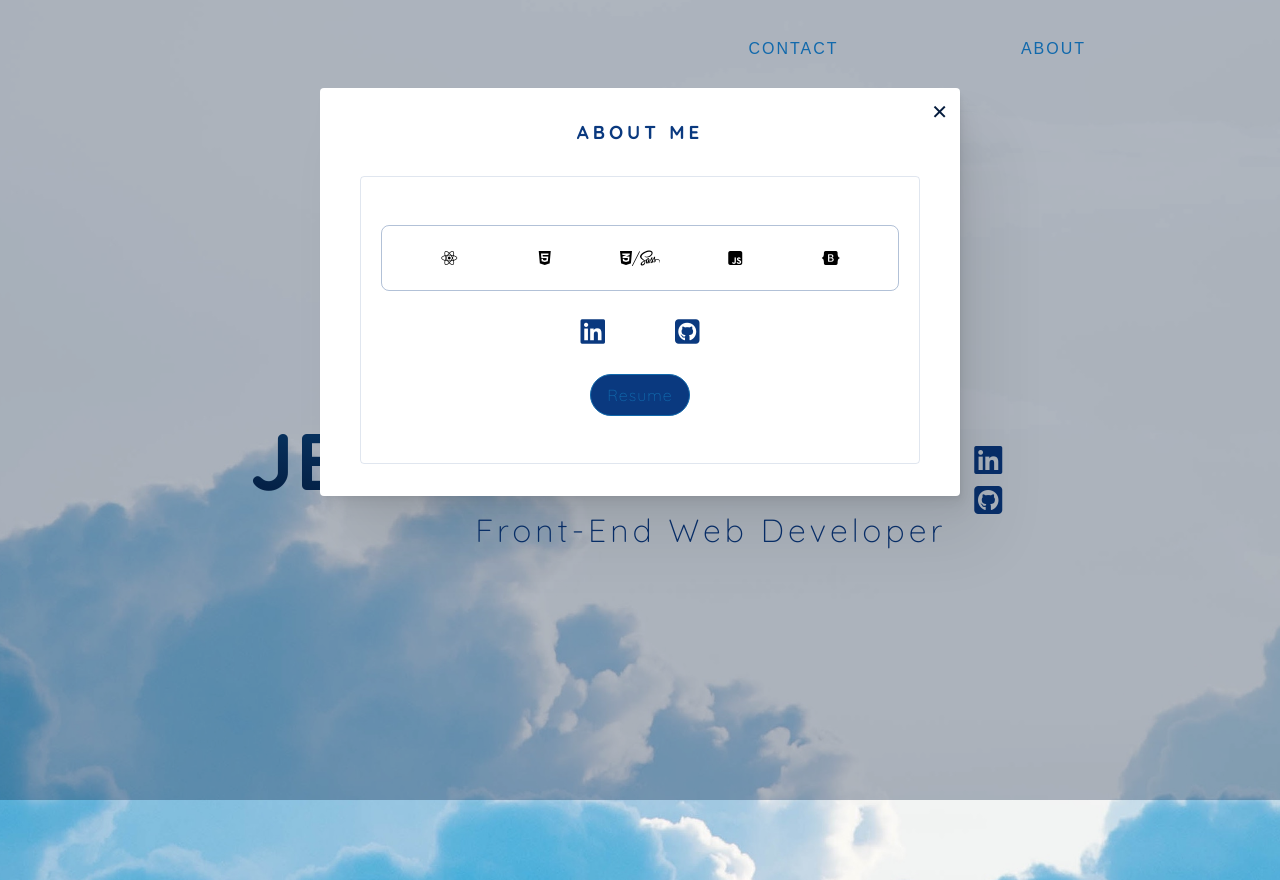
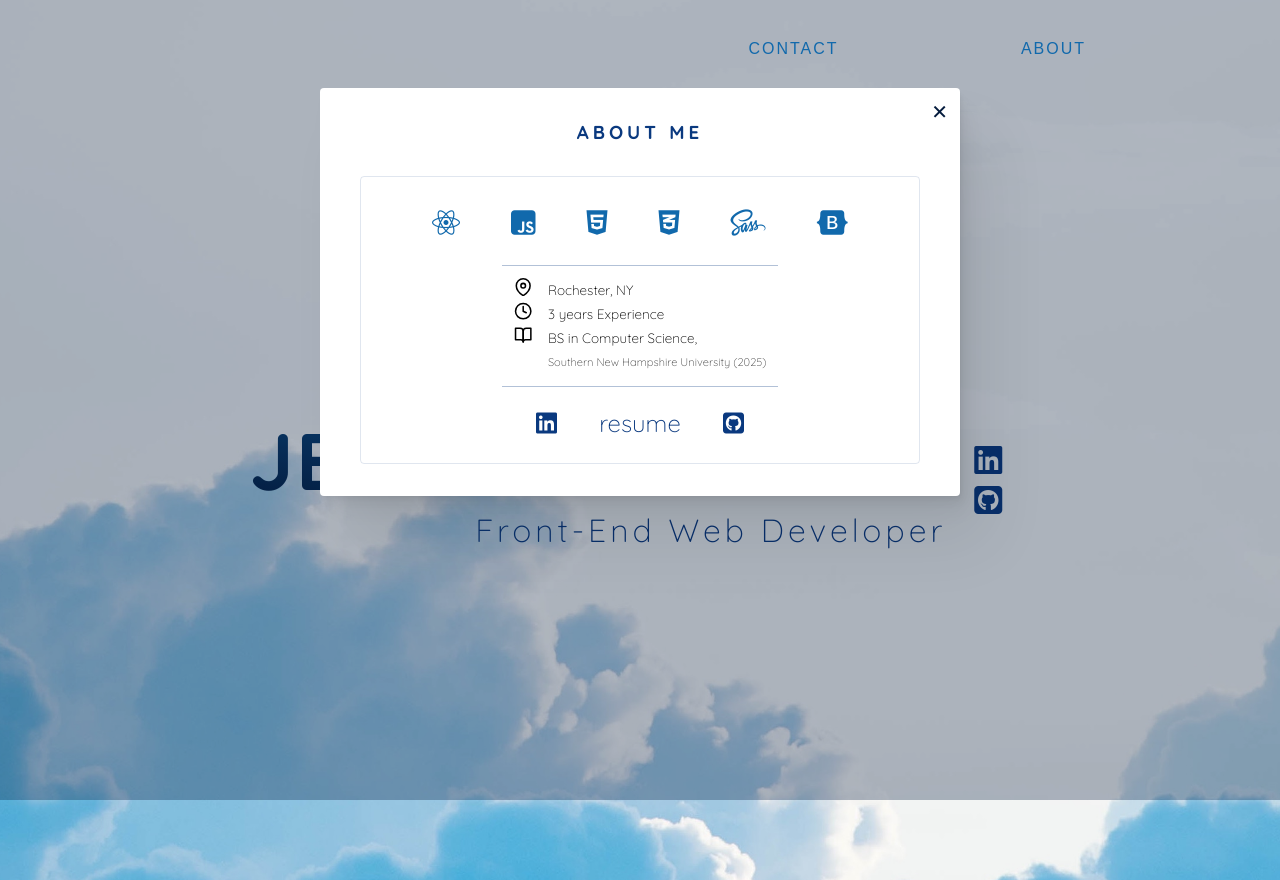
Before and after one commit to jennstirpe/portfolio-v6, a React (Vite) app: page / in a window 1280 px wide. Both pictures are taken after a click on the button "ABOUT". Built offline with nearby package versions, Linux system fonts and the light colour scheme.

Commit message:
Added content to About modal, updated styles.  Fixed attribute names

```diff
--- a/src/components/main/Project.jsx
+++ b/src/components/main/Project.jsx
@@ -24,9 +24,9 @@ export default function Project({ project }) {
             <button onClick={() => toggleAll()} className="mobile-toggle-details" aria-label="Toggle more info">
                 {
                     detailsActive ? (
-                        <svg xmlns="http://www.w3.org/2000/svg" width="24" height="24" viewBox="0 0 24 24" fill="none" stroke="#fff" stroke-width="2" stroke-linecap="round" stroke-linejoin="round" class="feather feather-x"><line x1="18" y1="6" x2="6" y2="18"></line><line x1="6" y1="6" x2="18" y2="18"></line></svg>
+                        <svg xmlns="http://www.w3.org/2000/svg" width="24" height="24" viewBox="0 0 24 24" fill="none" stroke="#fff" strokeWidth="2" strokeLinecap="round" strokeLinejoin="round" className="feather feather-x"><line x1="18" y1="6" x2="6" y2="18"></line><line x1="6" y1="6" x2="18" y2="18"></line></svg>
                     ) : (
-                        <svg xmlns="http://www.w3.org/2000/svg" width="24" height="24" viewBox="0 0 24 24" fill="none" stroke="#fff" stroke-width="2" stroke-linecap="round" stroke-linejoin="round" class="feather feather-info"><circle cx="12" cy="12" r="10"></circle><line x1="12" y1="16" x2="12" y2="12"></line><line x1="12" y1="8" x2="12.01" y2="8"></line></svg>
+                        <svg xmlns="http://www.w3.org/2000/svg" width="24" height="24" viewBox="0 0 24 24" fill="none" stroke="#fff" strokeWidth="2" strokeLinecap="round" strokeLinejoin="round" className="feather feather-info"><circle cx="12" cy="12" r="10"></circle><line x1="12" y1="16" x2="12" y2="12"></line><line x1="12" y1="8" x2="12.01" y2="8"></line></svg>
                     )
                 }
             </button>
@@ -38,15 +38,15 @@ export default function Project({ project }) {
                         <div className="project-tech-list">
                             {
                                 project.tech.map(tech => {
-                                    return <span className="project-tech">{tech}</span>
+                                    return <span key={tech} className="project-tech">{tech}</span>
                                 })
                             }
                         </div>
                         <button onClick={() => setDescActive(true)} className="project-modal-btn">More Info</button>
 
                         <div className="project-links">
-                            <a className="project-link" href={project.github} aria-label="GitHub repository"><svg xmlns="http://www.w3.org/2000/svg" width="24" height="24" viewBox="0 0 24 24" fill="none" stroke="#fff" stroke-width="2" stroke-linecap="round" stroke-linejoin="round" class="feather feather-github"><path d="M9 19c-5 1.5-5-2.5-7-3m14 6v-3.87a3.37 3.37 0 0 0-.94-2.61c3.14-.35 6.44-1.54 6.44-7A5.44 5.44 0 0 0 20 4.77 5.07 5.07 0 0 0 19.91 1S18.73.65 16 2.48a13.38 13.38 0 0 0-7 0C6.27.65 5.09 1 5.09 1A5.07 5.07 0 0 0 5 4.77a5.44 5.44 0 0 0-1.5 3.78c0 5.42 3.3 6.61 6.44 7A3.37 3.37 0 0 0 9 18.13V22"></path></svg></a>
-                            <a className="project-link" href={project.link} aria-label="Live site"><svg xmlns="http://www.w3.org/2000/svg" width="24" height="24" viewBox="0 0 24 24" fill="none" stroke="#fff" stroke-width="2" stroke-linecap="round" stroke-linejoin="round" class="feather feather-external-link"><path d="M18 13v6a2 2 0 0 1-2 2H5a2 2 0 0 1-2-2V8a2 2 0 0 1 2-2h6"></path><polyline points="15 3 21 3 21 9"></polyline><line x1="10" y1="14" x2="21" y2="3"></line></svg></a>
+                            <a className="project-link" href={project.github} aria-label="GitHub repository"><svg xmlns="http://www.w3.org/2000/svg" width="24" height="24" viewBox="0 0 24 24" fill="none" stroke="#fff" strokeWidth="2" strokeLinecap="round" strokeLinejoin="round" className="feather feather-github"><path d="M9 19c-5 1.5-5-2.5-7-3m14 6v-3.87a3.37 3.37 0 0 0-.94-2.61c3.14-.35 6.44-1.54 6.44-7A5.44 5.44 0 0 0 20 4.77 5.07 5.07 0 0 0 19.91 1S18.73.65 16 2.48a13.38 13.38 0 0 0-7 0C6.27.65 5.09 1 5.09 1A5.07 5.07 0 0 0 5 4.77a5.44 5.44 0 0 0-1.5 3.78c0 5.42 3.3 6.61 6.44 7A3.37 3.37 0 0 0 9 18.13V22"></path></svg></a>
+                            <a className="project-link" href={project.link} aria-label="Live site"><svg xmlns="http://www.w3.org/2000/svg" width="24" height="24" viewBox="0 0 24 24" fill="none" stroke="#fff" strokeWidth="2" strokeLinecap="round" strokeLinejoin="round" className="feather feather-external-link"><path d="M18 13v6a2 2 0 0 1-2 2H5a2 2 0 0 1-2-2V8a2 2 0 0 1 2-2h6"></path><polyline points="15 3 21 3 21 9"></polyline><line x1="10" y1="14" x2="21" y2="3"></line></svg></a>
                         </div>
                     </div>
                 ) : null
@@ -57,15 +57,15 @@ export default function Project({ project }) {
                 <div className="project-tech-list">
                     {
                         project.tech.map(tech => {
-                            return <span className="project-tech">{tech}</span>
+                            return <span key={tech} className="project-tech">{tech}</span>
                         })
                     }
                 </div>
                 <button onClick={() => setDescActive(true)} className="project-modal-btn">More Info</button>
 
                 <div className="project-links">
-                    <a className="project-link" href={project.github} aria-label="View GitHub repository"><svg xmlns="http://www.w3.org/2000/svg" width="24" height="24" viewBox="0 0 24 24" fill="none" stroke="#fff" stroke-width="2" stroke-linecap="round" stroke-linejoin="round" class="feather feather-github"><path d="M9 19c-5 1.5-5-2.5-7-3m14 6v-3.87a3.37 3.37 0 0 0-.94-2.61c3.14-.35 6.44-1.54 6.44-7A5.44 5.44 0 0 0 20 4.77 5.07 5.07 0 0 0 19.91 1S18.73.65 16 2.48a13.38 13.38 0 0 0-7 0C6.27.65 5.09 1 5.09 1A5.07 5.07 0 0 0 5 4.77a5.44 5.44 0 0 0-1.5 3.78c0 5.42 3.3 6.61 6.44 7A3.37 3.37 0 0 0 9 18.13V22"></path></svg></a>
-                    <a className="project-link" href={project.link} aria-label="View Live site"><svg xmlns="http://www.w3.org/2000/svg" width="24" height="24" viewBox="0 0 24 24" fill="none" stroke="#fff" stroke-width="2" stroke-linecap="round" stroke-linejoin="round" class="feather feather-external-link"><path d="M18 13v6a2 2 0 0 1-2 2H5a2 2 0 0 1-2-2V8a2 2 0 0 1 2-2h6"></path><polyline points="15 3 21 3 21 9"></polyline><line x1="10" y1="14" x2="21" y2="3"></line></svg></a>
+                    <a className="project-link" href={project.github} aria-label="View GitHub repository"><svg xmlns="http://www.w3.org/2000/svg" width="24" height="24" viewBox="0 0 24 24" fill="none" stroke="#fff" strokeWidth="2" strokeLinecap="round" strokeLinejoin="round" className="feather feather-github"><path d="M9 19c-5 1.5-5-2.5-7-3m14 6v-3.87a3.37 3.37 0 0 0-.94-2.61c3.14-.35 6.44-1.54 6.44-7A5.44 5.44 0 0 0 20 4.77 5.07 5.07 0 0 0 19.91 1S18.73.65 16 2.48a13.38 13.38 0 0 0-7 0C6.27.65 5.09 1 5.09 1A5.07 5.07 0 0 0 5 4.77a5.44 5.44 0 0 0-1.5 3.78c0 5.42 3.3 6.61 6.44 7A3.37 3.37 0 0 0 9 18.13V22"></path></svg></a>
+                    <a className="project-link" href={project.link} aria-label="View Live site"><svg xmlns="http://www.w3.org/2000/svg" width="24" height="24" viewBox="0 0 24 24" fill="none" stroke="#fff" strokeWidth="2" strokeLinecap="round" strokeLinejoin="round" className="feather feather-external-link"><path d="M18 13v6a2 2 0 0 1-2 2H5a2 2 0 0 1-2-2V8a2 2 0 0 1 2-2h6"></path><polyline points="15 3 21 3 21 9"></polyline><line x1="10" y1="14" x2="21" y2="3"></line></svg></a>
                 </div>
             </div>
 
--- a/src/components/main/ProjectsSection.jsx
+++ b/src/components/main/ProjectsSection.jsx
@@ -9,7 +9,7 @@ export default function ProjectsSection() {
       <ul className="projects-list">
         {
           projects.map(project => {
-            return  <li><Project key={project.id} project={project} /></li>
+            return  <li key={project.id}><Project project={project} /></li>
           })
         }
       </ul>
--- a/src/components/modals/AboutModal.jsx
+++ b/src/components/modals/AboutModal.jsx
@@ -12,52 +12,60 @@ export default function AboutModal({ handleClose }) {
     <StyledAboutModal className="modal">
         <CloseBtn closeModal={closeAbout} modal="Close about modal" />
         <h3 className="modal-header">About me</h3>
-        <div className="about-desc">
-
+        <div className="about-body">
           <ul className="tech-list">
-            <li class="tech-list-item">
-                <span class="tooltip">React</span>
-                <span>
-                  <i class="fa-brands fa-react"></i>
-                </span>
+            <li className="tech-list-item">
+                <span className="tooltip">React</span>
+                <i className="fa-brands fa-react"></i>
             </li>
-            <li class="tech-list-item">
-                <span class="tooltip">HTML</span>
-                <span>
-                  <i class="fa-brands fa-html5"></i>
-                </span>
+            <li className="tech-list-item">
+                <span className="tooltip">JavaScript</span>
+                <i className="fa-brands fa-square-js"></i>
             </li>
-            <li class="tech-list-item">
-                <span class="tooltip">CSS / Sass</span>
-                <span>
-                <i class="fa-brands fa-css3-alt"></i>/<i class="fa-brands fa-sass"></i>
-                </span>
+            <li className="tech-list-item">
+                <span className="tooltip">HTML</span>
+                <i className="fa-brands fa-html5"></i>
             </li>
-            <li class="tech-list-item">
-                <span class="tooltip">JavaScript</span>
-                <span>
-                <i class="fa-brands fa-square-js"></i>
-                </span>
+            <li className="tech-list-item">
+                <span className="tooltip">CSS</span>
+                <i className="fa-brands fa-css3-alt"></i>
             </li>
-            <li class="tech-list-item">
-                <span class="tooltip">Bootstrap</span>
-                <span>
-                <i class="fa-brands fa-bootstrap"></i>
-                </span>
+            <li className="tech-list-item">
+                <span className="tooltip">Sass</span>
+                <i className="fa-brands fa-sass"></i>
+            </li>
+            <li className="tech-list-item">
+                <span className="tooltip">Bootstrap</span>
+                <i className="fa-brands fa-bootstrap"></i>
             </li>
           </ul>
+
+          <section className="about-desc">
+            <div className="about-desc-item">
+              <svg xmlns="http://www.w3.org/2000/svg" width="24" height="24" viewBox="0 0 24 24" fill="none" stroke="currentColor" strokeWidth="2" strokeLinecap="round" strokeLinejoin="round" className="feather feather-map-pin"><path d="M21 10c0 7-9 13-9 13s-9-6-9-13a9 9 0 0 1 18 0z"></path><circle cx="12" cy="10" r="3"></circle></svg>
+              <p>Rochester, NY</p>
+            </div>
+            <div className="about-desc-item">
+              <svg xmlns="http://www.w3.org/2000/svg" width="24" height="24" viewBox="0 0 24 24" fill="none" stroke="currentColor" strokeWidth="2" strokeLinecap="round" strokeLinejoin="round" className="feather feather-clock"><circle cx="12" cy="12" r="10"></circle><polyline points="12 6 12 12 16 14"></polyline></svg>
+              <p>3 years Experience</p>
+            </div>
+            <div className="about-desc-item">
+              <svg xmlns="http://www.w3.org/2000/svg" width="24" height="24" viewBox="0 0 24 24" fill="none" stroke="currentColor" strokeWidth="2" strokeLinecap="round" strokeLinejoin="round" className="feather feather-book-open"><path d="M2 3h6a4 4 0 0 1 4 4v14a3 3 0 0 0-3-3H2z"></path><path d="M22 3h-6a4 4 0 0 0-4 4v14a3 3 0 0 1 3-3h7z"></path></svg>
+              <p>BS in Computer Science, <span>Southern New Hampshire University (2025)</span></p>
+            </div>
+          </section>
 
           <ul className="about-socials">
             <li className="about-social">
               <a href="https://www.linkedin.com/in/jenniferstirpe/" target="_blank" aria-label="LinkedIn"><i className="fa-brands fa-linkedin"></i></a>
             </li>
             <li className="about-social">
+              <a className="about-resume" href={resume} target="_blank">resume</a>
+            </li>
+            <li className="about-social">
               <a href="https://github.com/jennstirpe" target="_blank" aria-label="GitHub"><i className="fa-brands fa-github-square"></i></a>
             </li>
           </ul>
-
-          <a class="about-resume" href={resume} target="_blank">Resume</a>
-
         </div>
 
     </StyledAboutModal>
--- a/src/components/modals/styled/AboutModal.styled.jsx
+++ b/src/components/modals/styled/AboutModal.styled.jsx
@@ -2,7 +2,7 @@ import styled from "styled-components";
 
 export const StyledAboutModal = styled.section`
 
-    .about-desc {
+    .about-body {
         padding: 1.25rem;
         margin: 1rem;
         line-height: 1.5rem;
@@ -14,44 +14,25 @@ export const StyledAboutModal = styled.section`
         align-items: center;
         justify-content: space-evenly;
 
-        .about-resume {
-            text-decoration: none;
-            padding: .5rem 1rem;
-            border-radius: 1.5rem;
-            letter-spacing: 1px;
-            transition: all 150ms linear;
-            background: ${({theme}) => theme.colors.accentDark};
-            border: 1px solid ${({theme}) => theme.colors.textLight};
-            color: ${({theme}) => theme.colors.textLight};
-
-            &:hover {
-                background: ${({theme}) => theme.colors.cardBg};
-                color: ${({theme}) => theme.colors.textDark};
-                border: 1px solid ${({theme}) => theme.colors.textDark};
-                box-shadow: 0 .25rem .25rem ${({theme}) => theme.colors.textDark}50;
-            }
-        }
-
         .tech-list {
-            border: 1px solid ${({theme}) => theme.colors.accentDark}50;
             width: 100%;
             padding: .25rem 0;
-            border-radius: .5rem;
             list-style: none;
             display: flex;
             justify-content: space-evenly;
 
             .tech-list-item {
                 position: relative;
-                height: 3.5rem;
-                width: 3.5rem;
-                padding: .25rem;
-                border-radius: 50%;
                 display: flex;
                 justify-content: center;
                 align-items: center;
                 cursor: pointer;
                 transition: all 0.2s cubic-bezier(0.68, -0.55, 0.265, 1.55);
+
+                i {
+                    font-size: 1.75rem;
+                    color: ${({theme}) => theme.colors.textLight};
+                }
             }
 
             .tooltip {
@@ -93,6 +74,37 @@ export const StyledAboutModal = styled.section`
             }
         }
 
+        .about-desc {
+            padding: .75rem;
+            margin: 1rem 0;
+            border-top: 1px solid ${({theme}) => theme.colors.accentDark}50;
+            border-bottom: 1px solid ${({theme}) => theme.colors.accentDark}50;
+
+            .about-desc-item {
+                display: flex;
+                align-items: flex-start;
+
+                svg {
+                    margin-right: 1rem;
+                    height: 1.15rem;
+                    width: 1.15rem;
+                    min-height: 1.15rem;
+                    min-width: 1.15rem;
+                }
+
+                p {
+                    font-size: clamp(0.65rem, 0.5758rem + 0.3394vw, 1rem);
+
+                    span {
+                        font-size: clamp(0.5rem, 0.4258rem + 0.3394vw, 0.85rem);
+                        opacity: .75;
+                        display: block;
+                        margin: 0;
+                    }
+                }
+            }
+        }
+
         .about-socials {
             width: 50%;
             display: flex;
@@ -100,7 +112,7 @@ export const StyledAboutModal = styled.section`
             list-style: none;
 
             .about-social {
-                font-size: 1.75rem;
+                font-size: 1.5rem;
 
                 a {
                     color: ${({theme}) => theme.colors.accentDark};
@@ -111,6 +123,20 @@ export const StyledAboutModal = styled.section`
                     }
                 }
             }
+
+            .about-resume {
+                text-decoration: none;
+                padding: .25rem .75rem;
+                margin: 0 .25rem;
+                border-radius: 1.5rem;
+                transition: all 150ms linear;
+                border: 1px solid #ffffff00;
+                color: ${({theme}) => theme.colors.textLight};
+
+                &:hover {
+                    border: 1px solid ${({theme}) => theme.colors.textLight}75;
+                }
+            }
         }
     }
 `;
```
